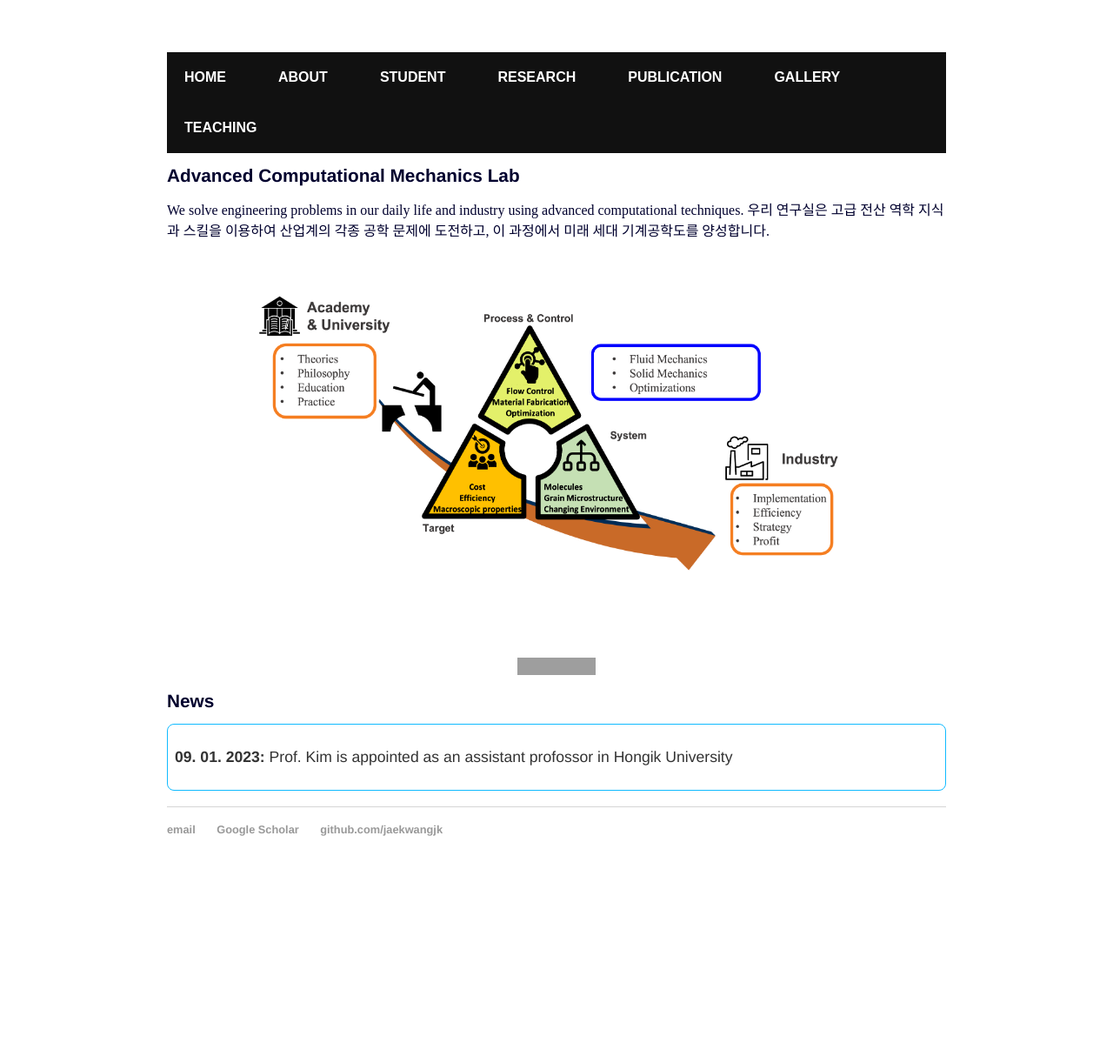
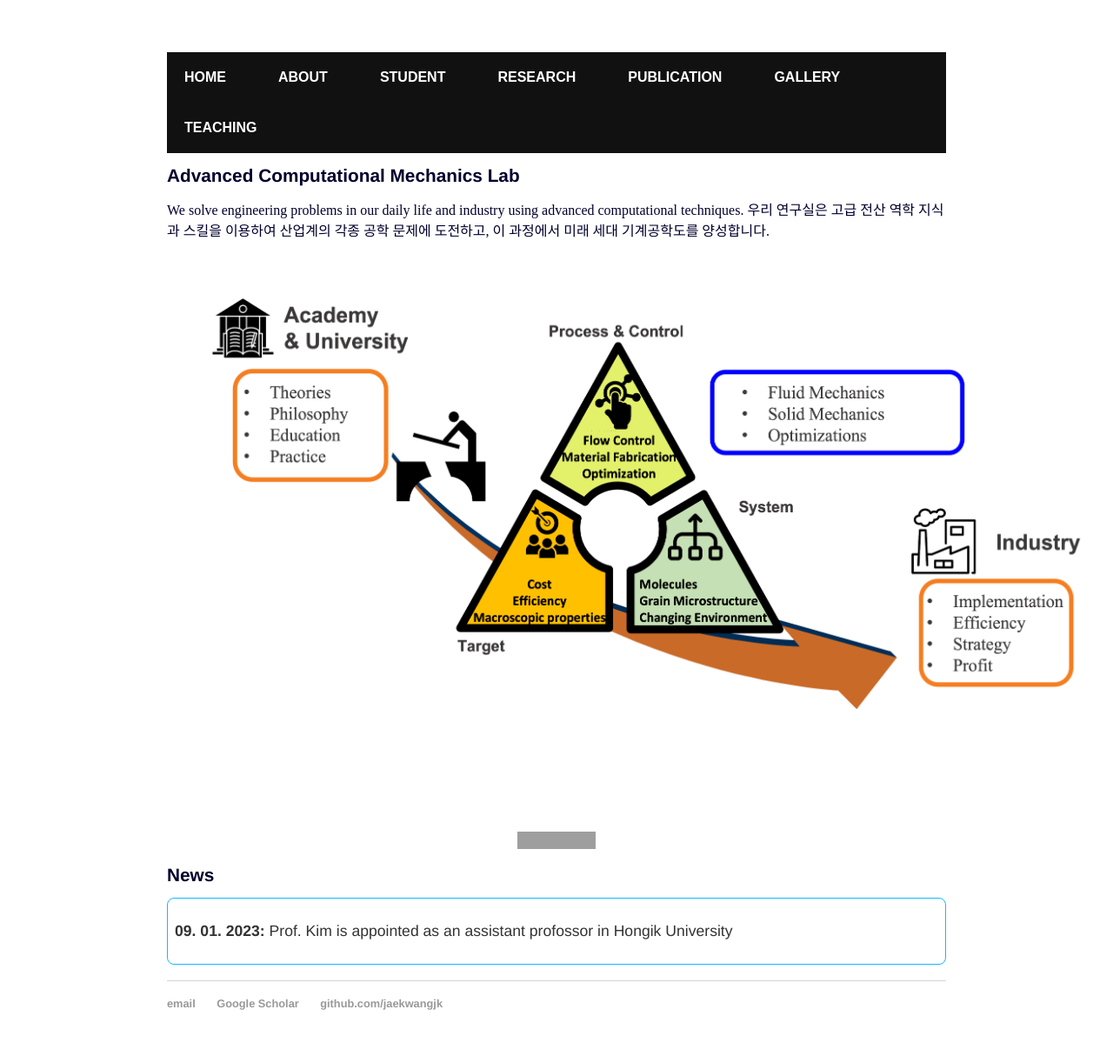
Before and after one commit to jaekwangjk/jaekwangjk.github.io, a Jekyll site: the page built from index.html, in a window 1280 px wide. Shown: the whole page at 87% size. Built offline with Jekyll 4.4.1, drawn with Linux system fonts in a browser that asks for light colours; before the commit the page ends 1022 px from its top, so only the background shows below that; grey boxes are pictures that could not be loaded.

Commit message:
Update index.html

```diff
--- a/index.html
+++ b/index.html
@@ -22,7 +22,7 @@
 
 <center>
 <figure>
-<img src="pictures/overview.png" alt="My self" style="width:700px;height:400px;">
+<img src="pictures/overview.png" alt="My self" style="width:1050px;height:600px;">
 </figure>
 </center>
 
```
